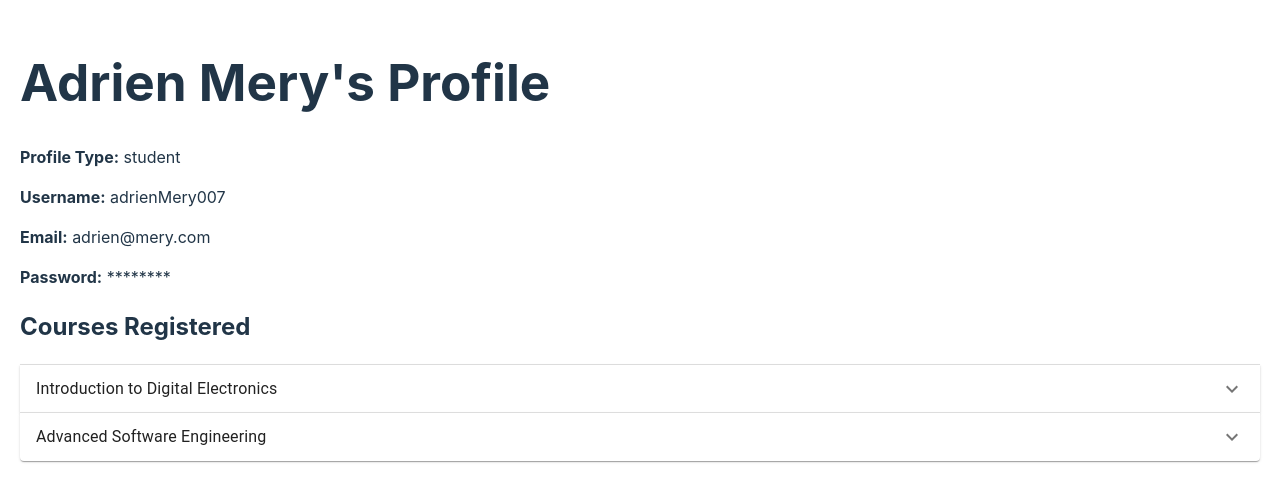
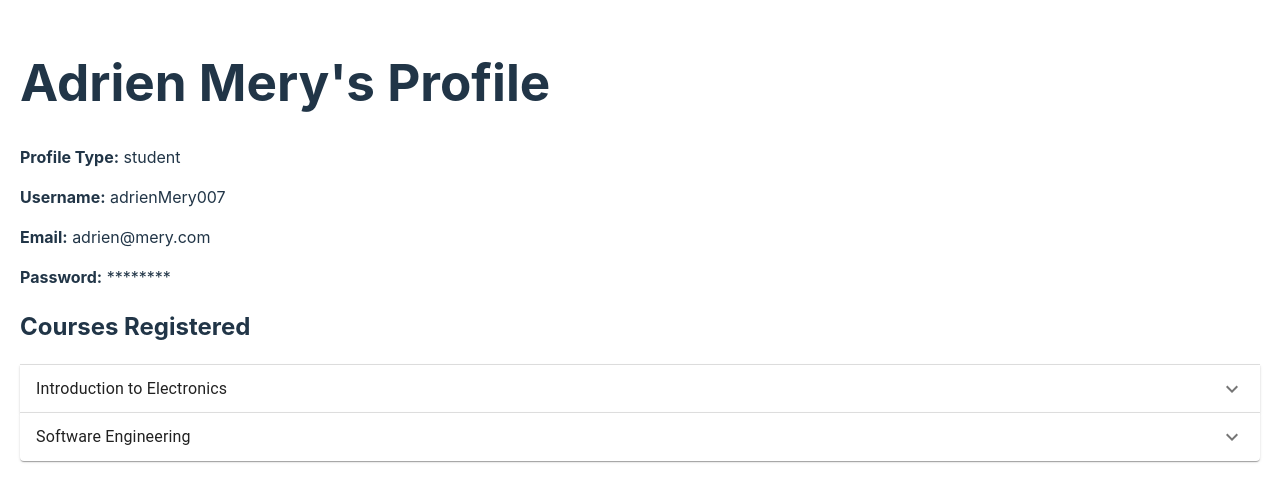
Before and after one commit to bayazitbora/ECE496-Capstone-Project, a React (Vite) app in the folder ECE496/: page /profile in a window 1280 px wide. Shown: the top 502 px of the page. Built offline with nearby package versions, Linux system fonts and the light colour scheme.

Commit message:
Update to contacts and profile page

```diff
--- a/ECE496/src/pages/Contact.jsx
+++ b/ECE496/src/pages/Contact.jsx
@@ -1,5 +1,5 @@
-function Contact() {
+function Matching() {
   return <>{/* <Text>This is a test text</Text>; */}</>;
 }
 
-export default Contact;
+export default Matching;
--- a/ECE496/src/pages/Profile.jsx
+++ b/ECE496/src/pages/Profile.jsx
@@ -16,7 +16,7 @@ function Profile() {
     password: "********", // Keep password hidden
     courses: [
       {
-        course_name: "Introduction to Digital Electronics",
+        course_name: "Introduction to Electronics",
         project_interests: ["Analog Electronics", "Signal Processing"],
         availability: ["Monday", "Wednesday"],
         meeting_frequency: "Weekly",
@@ -27,7 +27,7 @@ function Profile() {
         skills: ["Circuit Design", "MATLAB"],
       },
       {
-        course_name: "Advanced Software Engineering",
+        course_name: "Software Engineering",
         project_interests: ["Software Architecture", "AI"],
         availability: ["Tuesday", "Thursday"],
         meeting_frequency: "Bi-weekly",
```
